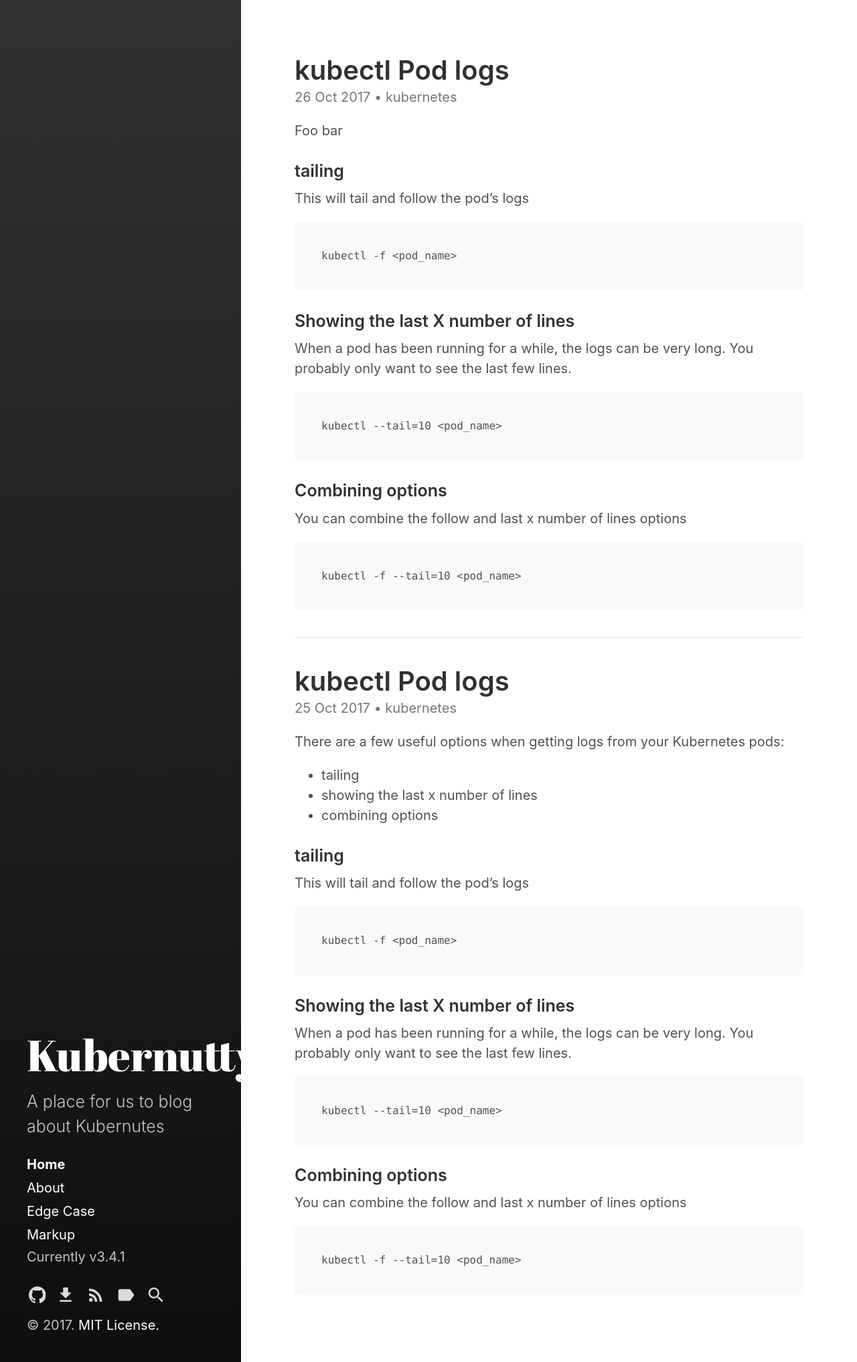
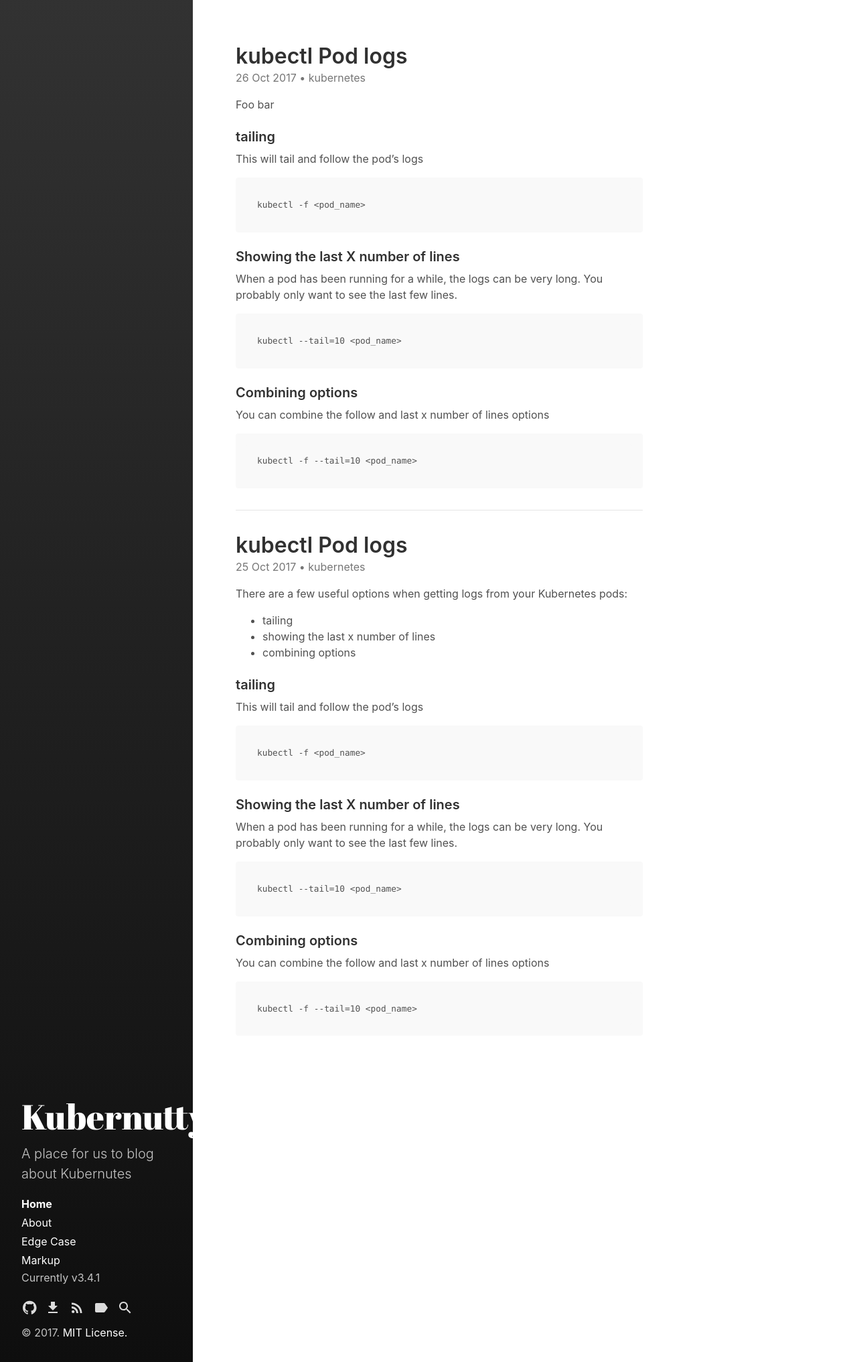
Before and after one commit to kubernutty/blog, a Jekyll site: the page built from index.html, in a window 1280 px wide. Shown: the whole page at 67% size. Built offline with Jekyll 4.4.1, drawn with Linux system fonts in a browser that asks for light colours; the list of posts is cut into pages by our own code.

Commit message:
changing font size

```diff
--- a/_config.yml
+++ b/_config.yml
@@ -3,7 +3,7 @@ markdown:         kramdown
 highlighter:      rouge
 
 # Setup
-title:            Kubernutty.io
+title:            Kubernutty
 tagline:          'A place for us to blog about Kubernetes.'
 description:      'A place for us to blog about Kubernutes'
 url:              https://www.kubernutty.io
--- a/_sass/hydeout/_variables.scss
+++ b/_sass/hydeout/_variables.scss
@@ -32,7 +32,7 @@ $section-spacing: 2rem !default;
 $sidebar-width: 18rem !default;
 
 $large-breakpoint: 49rem !default;
-$large-font-size: 1.25rem !default;
+$large-font-size: 1rem !default;
 
 $box-shadow-size: 1px !default;
 $box-shadow-opacity: 0.16 !default;
```
